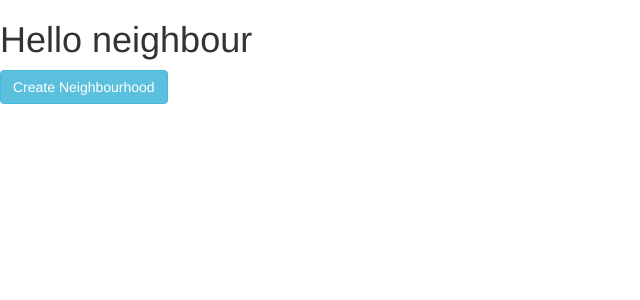
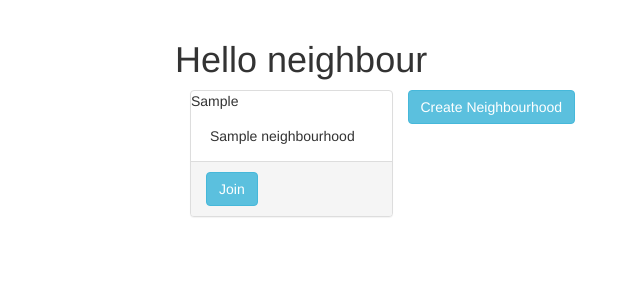
Before and after one commit to ndanu-josy/Neighbourhood, a Django app: page / in a window 1280 px wide. Shown: the part 52-352 px from the top of the page, without its empty margins (0-640 px from the left). Run offline with Django 3.2, Linux system fonts and the light colour scheme; tables that the repository leaves empty hold one stand-in row (values such as "Sample post"); some libraries are stand-ins or nearby versions.

Commit message:
Add join neighbourhood

```diff
--- a/neighapp/models.py
+++ b/neighapp/models.py
@@ -8,6 +8,7 @@
     neighbourhood_location = models.CharField(max_length=80)
     occupants_count = models.IntegerField(null=True)
     admin = models.ForeignKey(User, on_delete=models.CASCADE, related_name='adminstrator')
+    photo = CloudinaryField('image',default='default.jpg')
 
     def __str__(self):
         return self.neighbourhood_name
@@ -33,7 +34,7 @@
         cls.objects.filter (id=id). update(occupants_count = count )
 
 class UserProfile(models.Model):
-    user = models.OneToOneField(User,on_delete=models.CASCADE)
+    user = models.OneToOneField(User,on_delete=models.CASCADE, related_name="profile",primary_key=True)
     profile_pic= CloudinaryField('profile-pic')
     bio = models.TextField(max_length=100)
     general_location= models.CharField(max_length=100)
--- a/neighapp/templates/base.html
+++ b/neighapp/templates/base.html
@@ -8,9 +8,9 @@
   <meta name="viewport" content="width=device-width, initial-scale=1">
 
   {% if title %}
-  <title>Instagram - {{title}}</title>
+  <title> {{title}}</title>
   {% else %}
-    <title> Instagram</title>
+    <title> Neighbourhood</title>
   {% endif %}
 
   {% block styles %}
--- a/neighapp/templates/index.html
+++ b/neighapp/templates/index.html
@@ -1,8 +1,28 @@
-
 {%extends 'base.html'%}
 {%load bootstrap3%}
 {%block content%}
+<div class="container">
+    <h1>Hello neighbour</h1>
+    <a class="btn btn-info" href="{% url 'createHood' %}">Create Neighbourhood</a>
+    {% for hood in hoods %}
+    <div class="col-md-3">
+        <div class="panel panel-default">
+            <div class="panel-header">
+                {{ hood.neighbourhood_location }}
+            </div>
+            <div class="panel-body">
+                <img src="{{ hood.photo.url }}" alt="{{ neighbourhood.name }}" height="300px">
+                {{ hood.neighbourhood_name }}
+            </div>
+            <div class="panel-footer">
+                <a class="btn btn-info" href="{% url 'joinHood' hood.id%}">Join</a>
+            </div>
+        </div>
+        <p></p>
+    </div>
 
-<h1>Hello neighbour</h1>
-<a class="btn btn-info" href="{% url 'createHood' %}">Create Neighbourhood</a>
+    {%endfor%}
+
+</div>
+
 {%endblock%}
--- a/neighapp/urls.py
+++ b/neighapp/urls.py
@@ -9,4 +9,5 @@
     url(r'^accounts/', include('registration.backends.simple.urls')),
     url(r'profile/', views.profile, name='profile'),
     url('createHood/', views.create_neighbourhood, name='createHood'),
+    path('joinHood/<id>', views.join_neighbourhood, name='joinHood'),
 ]
--- a/neighapp/views.py
+++ b/neighapp/views.py
@@ -1,13 +1,15 @@
+from neighapp.models import Neighbourhood
 from django.contrib.auth import login
 from neighapp.forms import NeighbourHoodForm, RegistrationForm, profileForm, userForm
-from django.shortcuts import render
+from django.shortcuts import get_object_or_404, render
 from django.contrib.auth import authenticate, login
 from django.shortcuts import render, redirect
 from django.contrib.auth.decorators import login_required
 from django.contrib import messages
 # Create your views here.
 def index(request):
-    return render(request, 'index.html')
+    hoods = Neighbourhood.objects.all()
+    return render(request, 'index.html', {"hoods":hoods})
 
 @login_required(login_url='/accounts/login/')
 def profile(request):
@@ -51,8 +53,17 @@
             neighbourhood.admin = request.user
             neighbourhood.save()
             messages.success(
-                request, 'You have succesfully created a Neighbourhood.Now proceed and join the Neighbourhood')
+                request, 'You have succesfully created a Neighbourhood')
             return redirect('index')
     else:
         form = NeighbourHoodForm()
     return render(request, 'create_hood.html', {'form': form})
+
+@login_required(login_url='/accounts/login/')
+def join_neighbourhood(request, id):
+    neighbourhood = get_object_or_404(Neighbourhood, id=id)
+    request.user.id = neighbourhood
+    request.user.id.save()
+    messages.success(
+        request, 'Success! You have succesfully joined this Neighbourhood ')
+    return redirect('index')
```
Also changed, not shown: neighapp/migrations/0001_initial.py, neighapp/migrations/0002_neighbourhood_photo.py (added).
